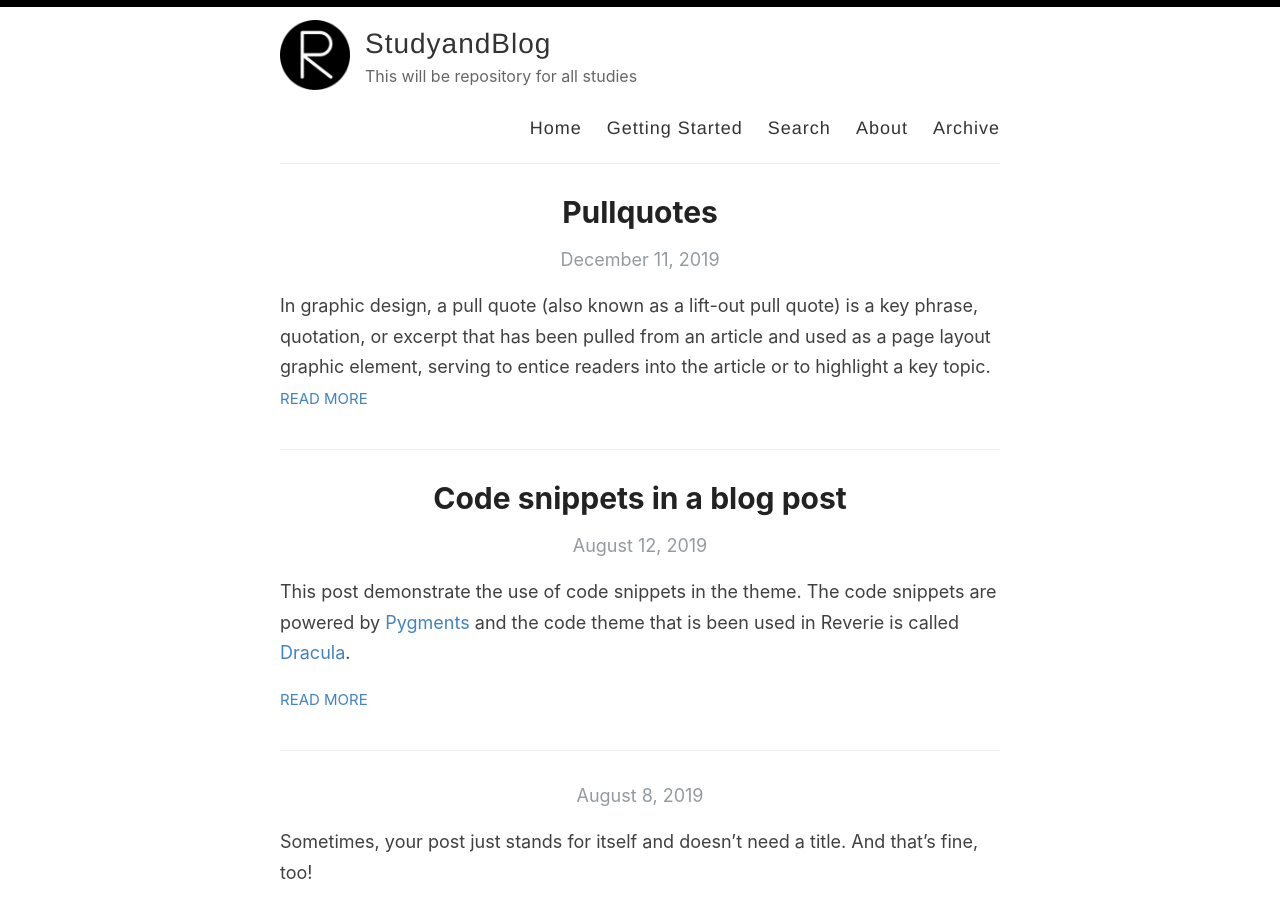
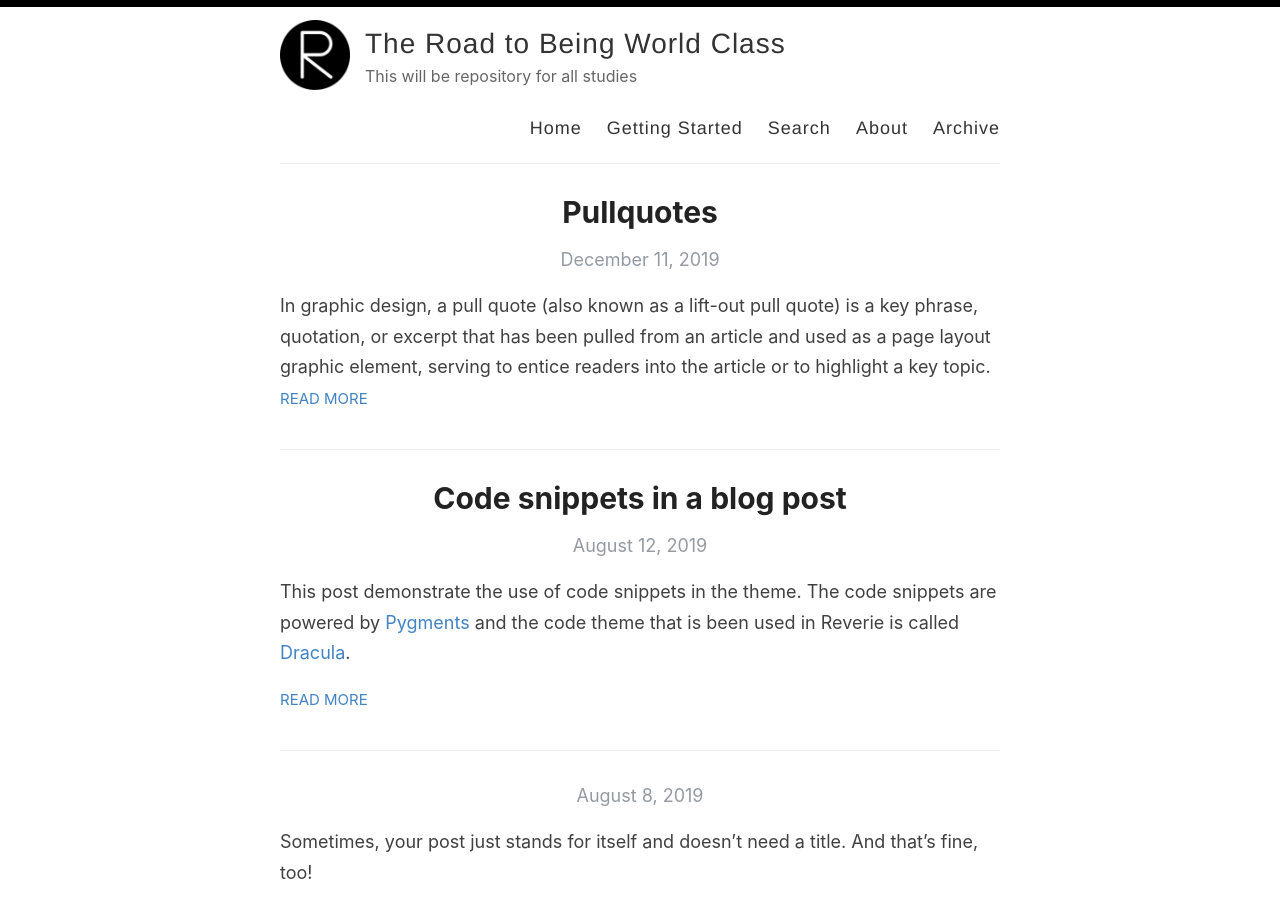
Before and after one commit to nifesimii/Reverie, a Jekyll site: the page built from index.html, in a window 1280 px wide and 900 px high. Built offline with Jekyll 4.4.1, drawn with Linux system fonts in a browser that asks for light colours; the list of posts is cut into pages by our own code; part of the change alters nothing that is shown.

Commit message:
Update _config.yml

```diff
--- a/_config.yml
+++ b/_config.yml
@@ -3,7 +3,7 @@
 #
 
 # Name of your site (displayed in the header)
-name: StudyandBlog
+name: The Road to Being World Class
 
 # Name of the author
 author: Nifesimi Ademoye
@@ -21,15 +21,15 @@ avatar: /images/reverie.png
 # Includes an icon in the footer for each username you enter
 footer-links:
   dribbble:
-  email: amit.d.merchant@gmail.com
+  email: nifesimifrank@gmail.com
   facebook:
   flickr:
-  github: amitmerchant1990/reverie
+  github: github.com/nifesimii
   instagram:
   linkedin:
   pinterest:
   rss: rss
-  twitter: amit_merchant
+  twitter: nifesimii
   stackoverflow:
   youtube: # channel/<your_long_string> or user/<user-name>
   googleplus: # anything in your profile username that comes after plus.google.com/
```
